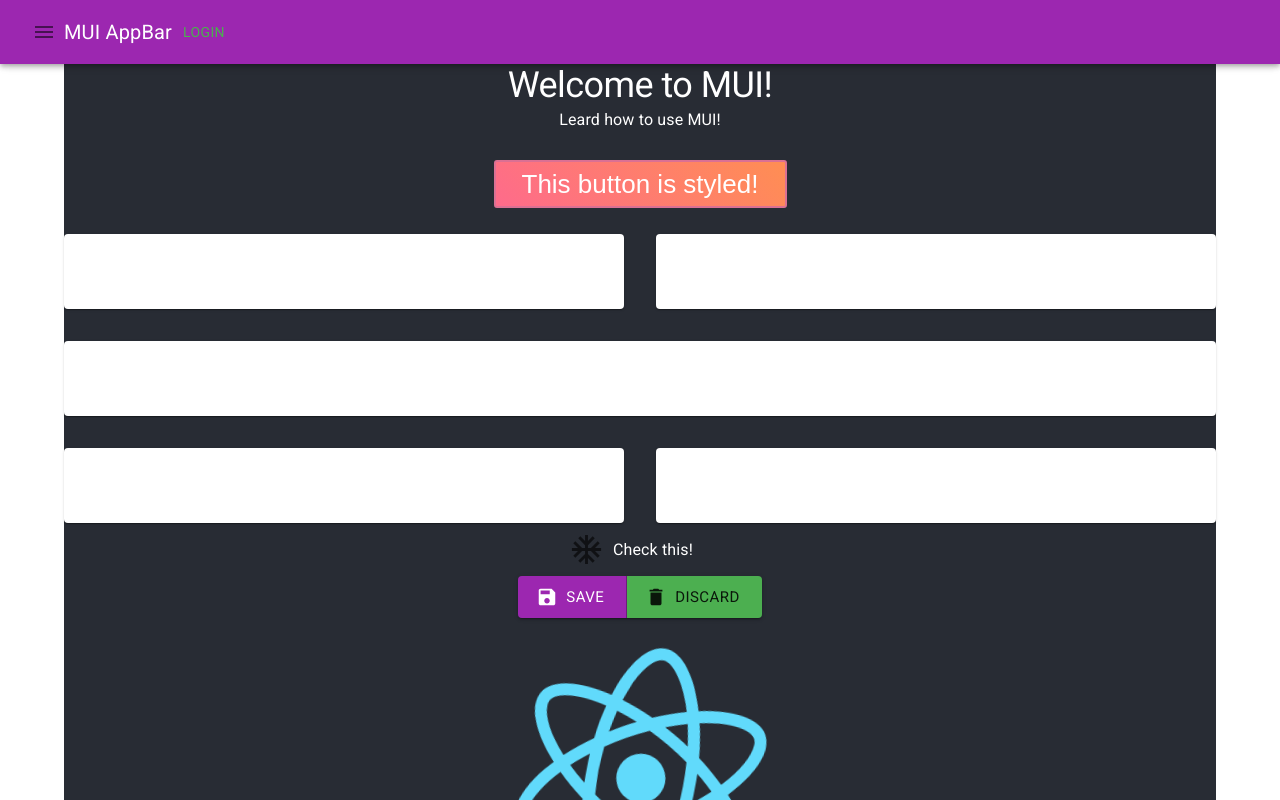
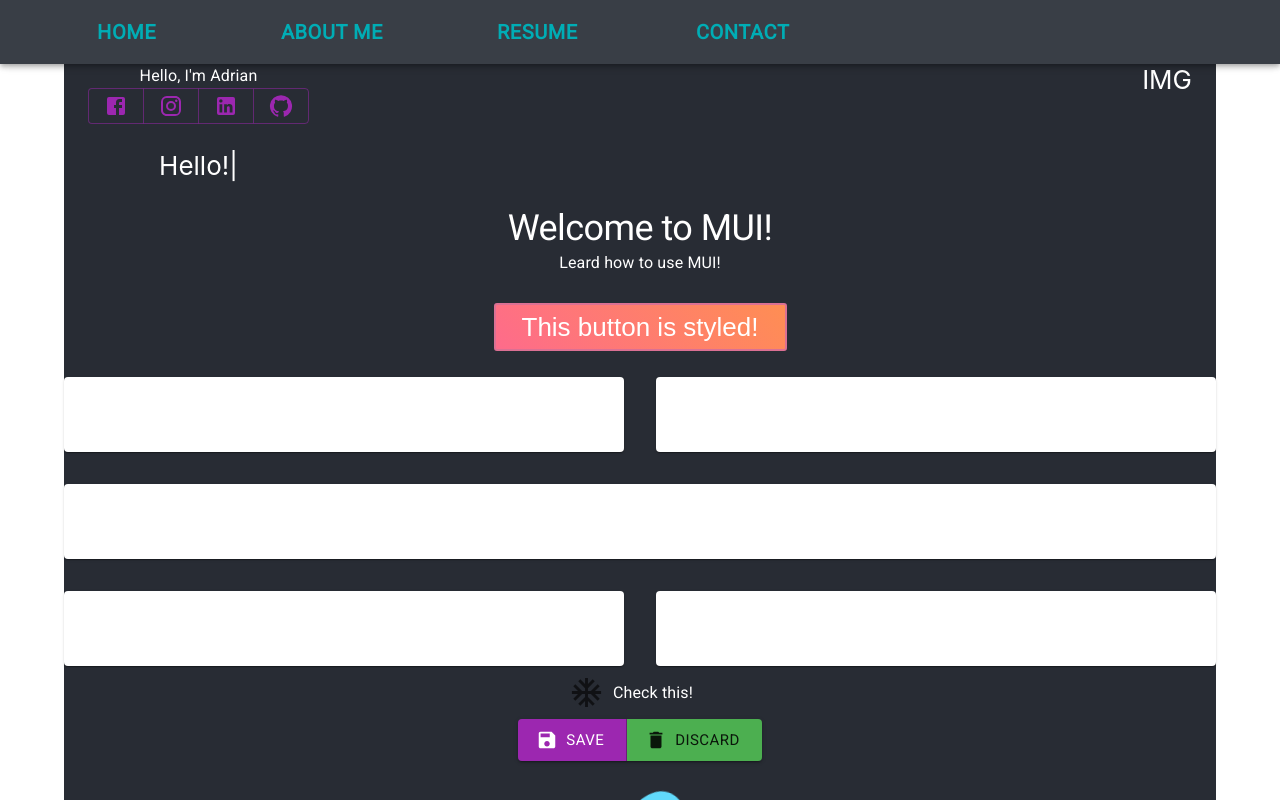
Before and after one commit to Sabau-Adrian/my-website, a React (Create React App) app: page / in a window 1280 px wide. Shown: the top 800 px of the page. Built offline with nearby package versions, Linux system fonts and the light colour scheme.

Commit message:
AppBar and Home

```diff
--- a/package.json
+++ b/package.json
@@ -16,6 +16,7 @@
     "react": "^17.0.2",
     "react-dom": "^17.0.2",
     "react-scripts": "5.0.0",
+    "react-typical": "^0.1.3",
     "styled-components": "^5.3.3",
     "web-vitals": "^2.1.4"
   },
--- a/src/App.js
+++ b/src/App.js
@@ -4,7 +4,7 @@ import './App.css';
 import Button from '@mui/material/Button';
 import SaveIcon from "@mui/icons-material/Save";
 import DeleteIcon from "@mui/icons-material/Delete";
-import { AppBar, ButtonGroup, Container, FormControlLabel, Grid, IconButton, Paper, Toolbar, Typography } from '@mui/material';
+import {  ButtonGroup, Container, FormControlLabel, Grid, Paper, Typography } from '@mui/material';
 import { Checkbox } from '@mui/material';
 import AcUnitIcon from '@mui/icons-material/AcUnit';
 import AcUnitIconOutlined from '@mui/icons-material/AcUnit';
@@ -13,7 +13,8 @@ import { ThemeProvider, createTheme } from '@mui/material/styles';
 import { green, purple } from '@mui/material/colors';
 import 'fontsource-roboto';
 import MenuIcon from '@mui/icons-material/Menu';
-
+import Header from './Header.js';
+import Home from './Home.js';
 
 
 
@@ -65,19 +66,8 @@ function App() {
       <Container>
         <div className="App">
           <header className="App-header">
-            <AppBar>
-              <Toolbar>
-                <IconButton>
-                  <MenuIcon />
-                </IconButton>
-                <Typography variant="h6">
-                  MUI AppBar
-                </Typography>
-                <Button color="secondary">
-                  LOGIN
-                </Button>
-              </Toolbar>
-            </AppBar>
+            <Header />
+            <Home />
             <Typography variant="h1" component="div" >
               Welcome to MUI!
             </Typography>
--- /dev/null
+++ b/src/Header.js
@@ -0,0 +1,73 @@
+import React from "react";
+import { AppBar, Toolbar, IconButton, Typography, Button, ButtonGroup, Grid, } from "@mui/material";
+import styled from "styled-components";
+import { ThemeProvider, createTheme} from '@mui/material/styles';
+import { purple, green,} from "@mui/material/colors";
+
+
+const theme = createTheme({
+    typography: {
+      button: {
+        fontSize: '0.75rem',
+        fontWeight: 'bold',
+        fontColor: '#EEEEEE',
+        '@media (min-width:600px)': {
+            fontSize: '1.25rem',
+            fontWeight: 'bold',
+          },
+      }
+    },
+    palette: {
+      primary: {
+        main: "#00ADB5",
+      },
+      secondary: {
+        main: green[500],
+      },
+    },
+  });
+const Header = () => {
+    return (
+        <ThemeProvider theme={theme}>
+            <Grid container spacing={2}>
+                <AppBar
+                    style={{ backgroundColor: '#393E46' }}>
+
+                    <Toolbar>
+
+                        <Grid item xs={3} md={2} lg={2}>
+                            <Button
+
+
+                                color="primary">
+                                Home
+                            </Button>
+                        </Grid>
+                        <Grid item xs={3} md={2} lg={2}>
+                            <Button
+                                color="primary">
+                                About Me
+                            </Button>
+                        </Grid>
+                        <Grid item xs={3} md={2} lg={2}>
+                            <Button
+                                color="primary">
+                                Resume
+                            </Button>
+                        </Grid>
+                        <Grid item xs={3} md={2} lg={2}>
+                            <Button
+                                color="primary">
+                                CONTACT
+                            </Button>
+                        </Grid>
+
+                    </Toolbar>
+
+                </AppBar>
+            </Grid>
+        </ThemeProvider>
+    )
+}
+
+export default Header;
--- /dev/null
+++ b/src/Home.js
@@ -0,0 +1,60 @@
+import { Box, Button, ButtonGroup, Container, Typography } from "@mui/material";
+import React from "react";
+import FacebookIcon from '@mui/icons-material/Facebook';
+import InstagramIcon from '@mui/icons-material/Instagram';
+import LinkedInIcon from '@mui/icons-material/LinkedIn';
+import GitHubIcon from '@mui/icons-material/GitHub';
+import Typical from 'react-typical';
+const Home = () => {
+    return(
+        <Container>
+            <Box
+            sx={{
+                display:'flex',
+                paddingTop: 2,
+                justifyContent:'space-between'
+            }}>
+            <Box
+            sx={{
+                display: 'flex',
+                flexDirection: 'column',
+
+            }}>
+                <Typography>
+                    Hello, I'm Adrian
+                </Typography>
+                <Box>
+                    <ButtonGroup>
+                        <Button>
+                            <FacebookIcon />
+                        </Button>
+                        <Button>
+                            <InstagramIcon />
+                        </Button>
+                        <Button>
+                            <LinkedInIcon />
+                        </Button>
+                        <Button>
+                            <GitHubIcon />
+                        </Button>
+                    </ButtonGroup>
+                </Box>
+                <Typical
+                steps={['Hello!', 1000,
+                        'Front-End Developer 💻', 1000
+                    ]}
+                loop={Infinity}
+                wrapper="p"/>
+            </Box>
+            <Box
+            sx={{
+                display:'flex',
+            }}>
+                IMG
+            </Box>
+            </Box>
+        </Container>
+    )
+}
+
+export default Home;
```
Also changed, not shown: src/Header.css (added), 2 other files (tests, documents, lock files or other folders).
